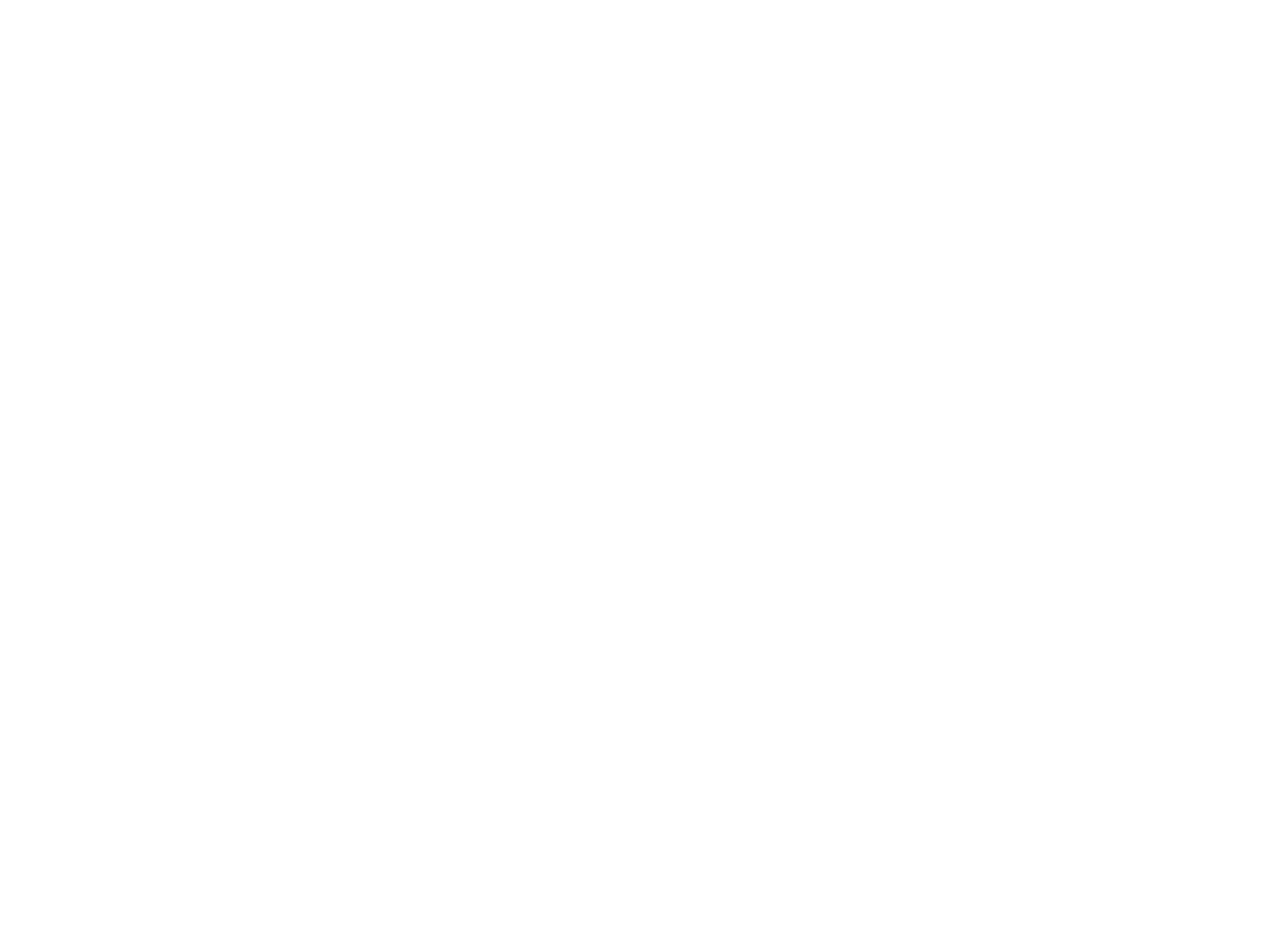
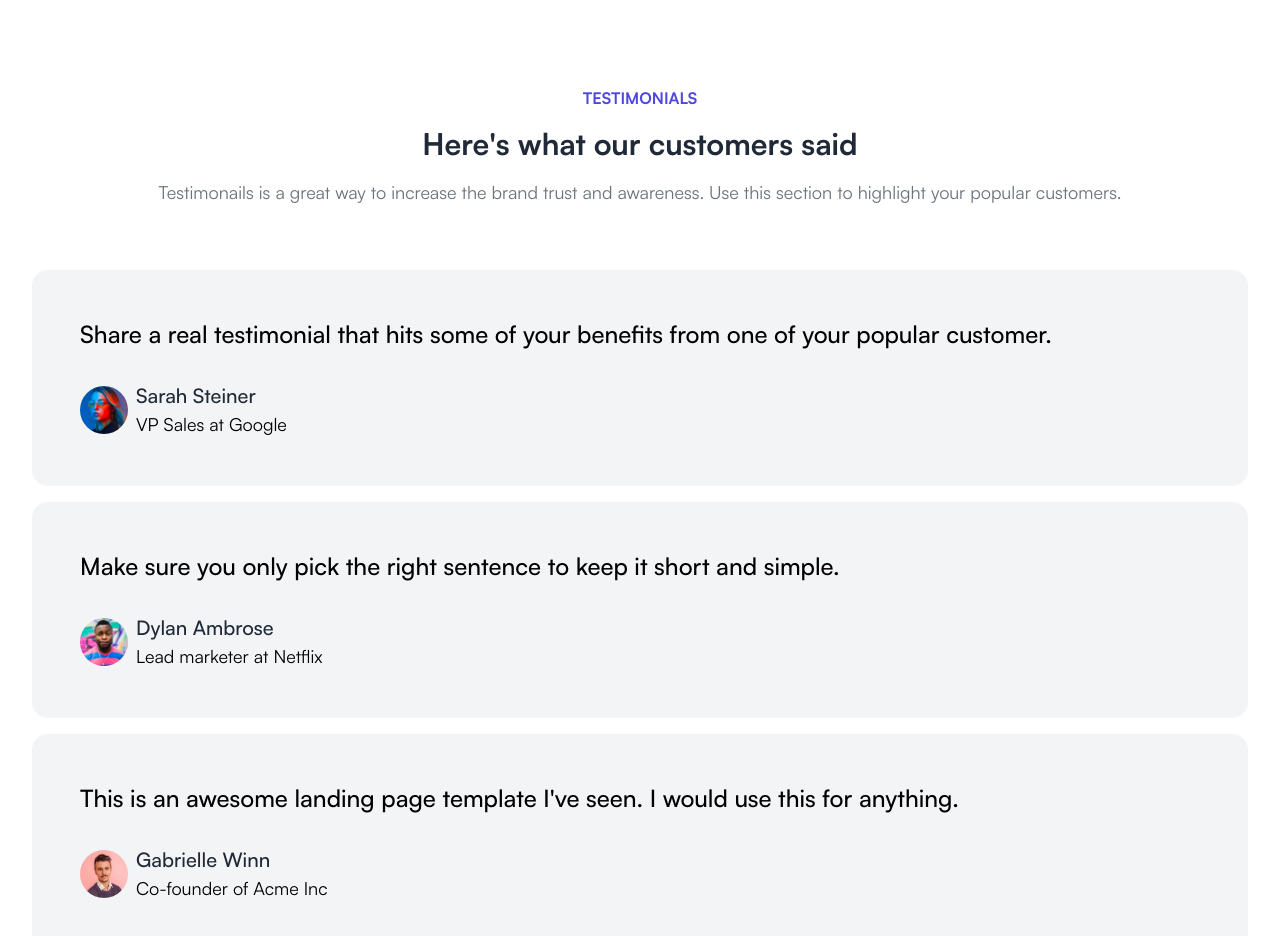
Before and after one commit to SayeemZaman/Nextly-Landing-Page, a React (Vite) app: page / in a window 1280 px wide. Shown: the part 4820-5756 px from the top of the page. Before the commit the page ends 4890 px from the top, so only its background shows below. Built offline with nearby package versions, Linux system fonts and the light colour scheme.

Commit message:
add Testimonials

```diff
--- a/src/App.jsx
+++ b/src/App.jsx
@@ -2,6 +2,7 @@
 import Hero from './components/Hero';
 import Benefits from './components/Benefits';
 import Video from "./components/Video";
+import Testimonials from "./components/Testimonials";
 
 function App() {
   return (
@@ -10,6 +11,7 @@
       <Hero />
       <Benefits />
       <Video />
+      <Testimonials />
     </div>
   )
 }
--- /dev/null
+++ b/src/components/Testimonials.jsx
@@ -0,0 +1,63 @@
+import Head from './Head';
+import user1 from "../assets/images/user1.jpg";
+import user2 from "../assets/images/user2.jpg";
+import user3 from "../assets/images/user3.jpg";
+
+const data = [
+  {
+    desc: "Share a real testimonial that hits some of your benefits from one of your popular customer.",
+    pfp: user1,
+    name: "Sarah Steiner",
+    role: "VP Sales at Google"
+  },
+  {
+    desc: "Make sure you only pick the right sentence to keep it short and simple.",
+    pfp: user2,
+    name: "Dylan Ambrose",
+    role: "Lead marketer at Netflix"
+  },
+  {
+    desc: "This is an awesome landing page template I've seen. I would use this for anything.",
+    pfp: user3,
+    name: "Gabrielle Winn",
+    role: "Co-founder of Acme Inc"
+  }
+];
+
+function TestimonialCard({desc, pfp, name, role}) {
+  return (
+    <div className="bg-soft-white p-[48px] flex flex-col gap-[32px] rounded-[16px] my-[16px]">
+      <p className="text-2xl font-medium">{desc}</p>
+      <div className="flex gap-[8px] items-center">
+        <img src={pfp} alt="Profile picture of commentor" className="w-[48px] h-[48px] rounded-full" />
+        <div>
+          <p className="text-gunmetal text-xl font-medium">{name}</p>
+          <p className="text-lg">{role}</p>
+        </div>
+      </div>
+    </div>
+  );
+}
+
+export default function Testimonials() {
+  return (
+    <section className="flex flex-col gap-[16px]">
+      <Head
+        head="TESTIMONIALS"
+        title="Here's what our customers said"
+        desc="Testimonails is a great way to increase the brand trust and awareness. Use this section to highlight your popular customers."
+      />
+      <div className="mt-[32px]">
+        {data.map((item, i) => (
+          <TestimonialCard
+            key={i}
+            desc={item.desc}
+            pfp={item.pfp}
+            name={item.name}
+            role={item.role}
+          />
+        ))}
+      </div>
+    </section>
+  );
+}
```
